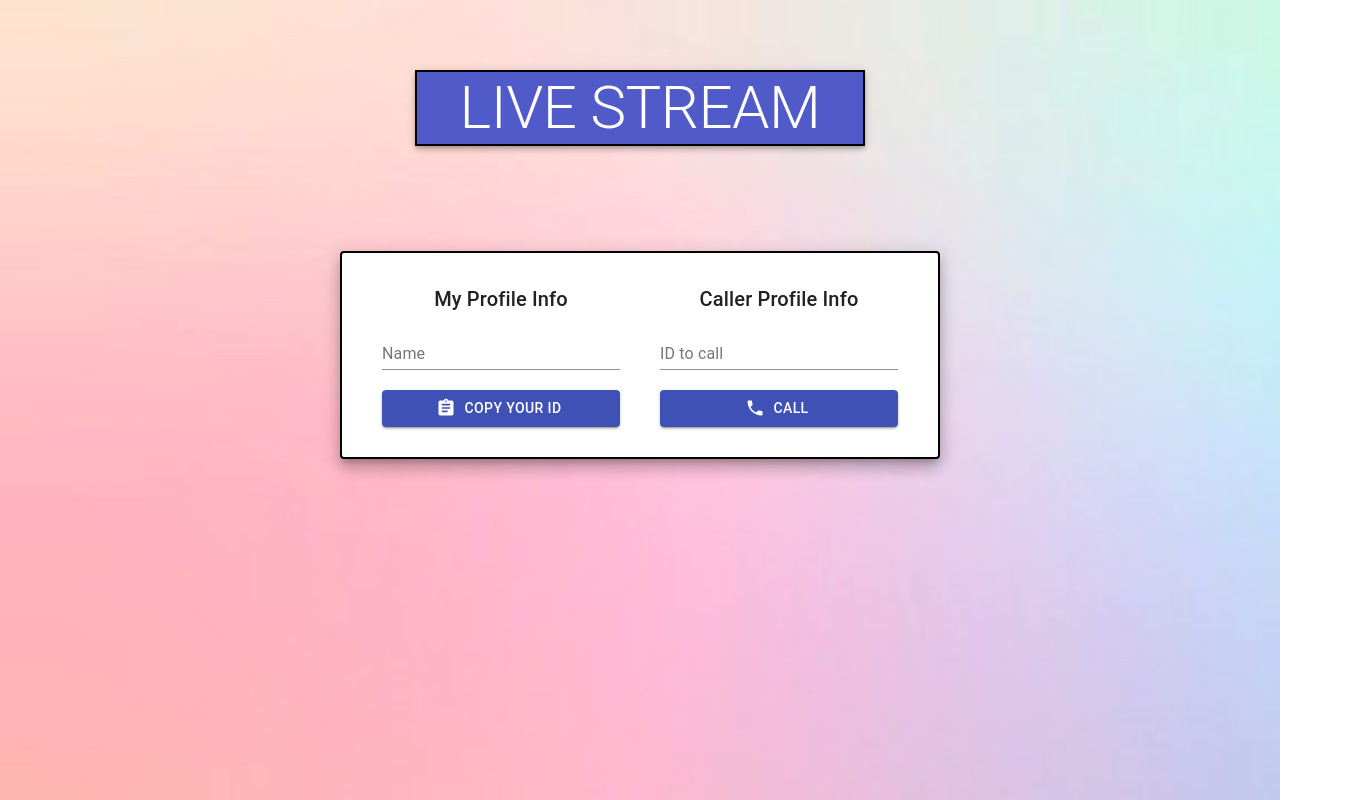
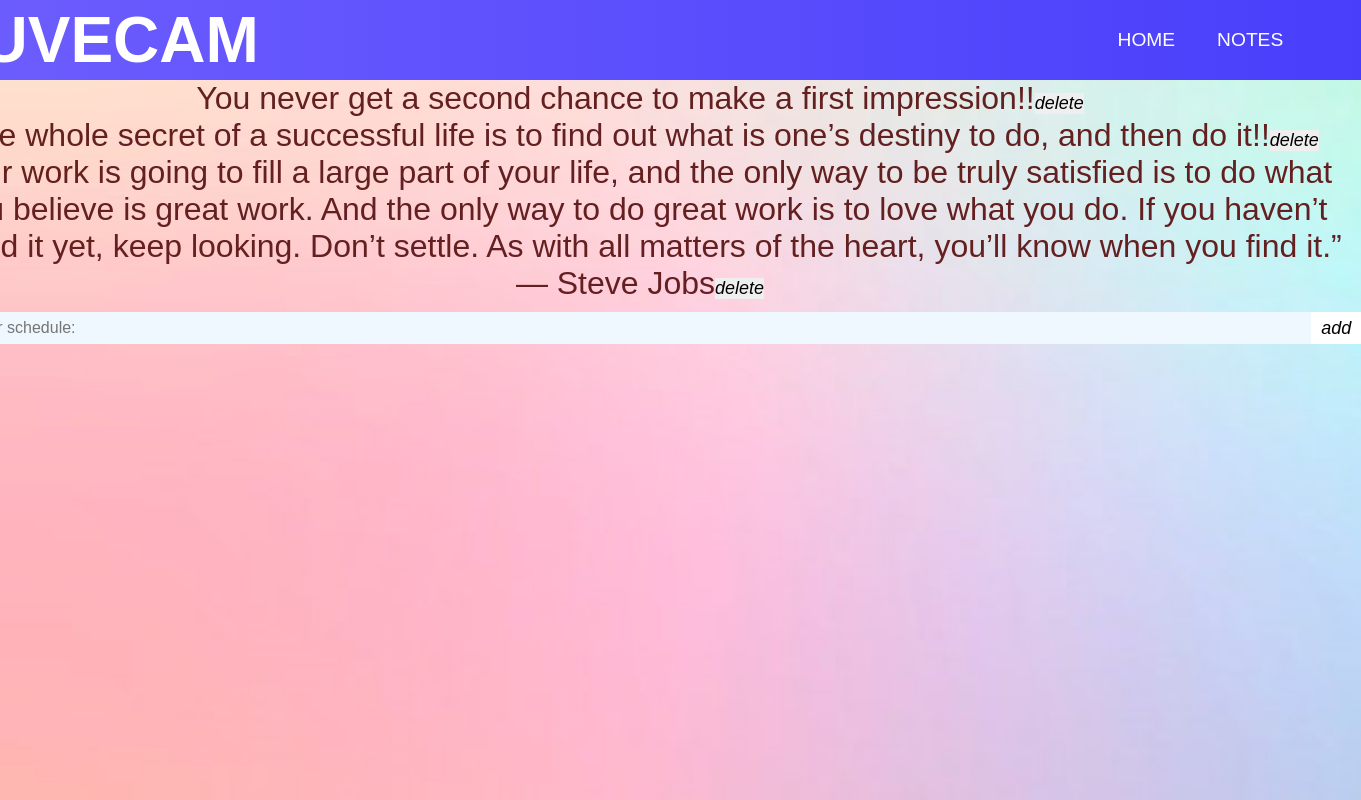
Before and after one commit to SuvethaaE/Livestream-videocall-clone-app, a React (Create React App) app in the folder client/: page /schedule in a window 1280 px wide. Shown: the whole page, 1361 px wide, since content can reach past the window. Built offline with nearby package versions, Linux system fonts and the light colour scheme; no server answers.

Commit message:
make it better

```diff
--- a/client/package.json
+++ b/client/package.json
@@ -11,6 +11,7 @@
     "react": "^17.0.2",
     "react-copy-to-clipboard": "^5.0.3",
     "react-dom": "^17.0.2",
+    "react-router-dom": "^5.2.0",
     "react-scripts": "4.0.3",
     "simple-peer": "^9.11.0",
     "socket.io-client": "^4.1.2",
--- a/client/src/App.css
+++ b/client/src/App.css
@@ -1,38 +1,6 @@
-.App {
-  text-align: center;
+*{
+  box-sizing: border-box;
+  margin: 0;
+  padding: 0;
+  font-family: 'Montserrat',sans-serif;
 }
-
-.App-logo {
-  height: 40vmin;
-  pointer-events: none;
-}
-
-@media (prefers-reduced-motion: no-preference) {
-  .App-logo {
-    animation: App-logo-spin infinite 20s linear;
-  }
-}
-
-.App-header {
-  background-color: #282c34;
-  min-height: 100vh;
-  display: flex;
-  flex-direction: column;
-  align-items: center;
-  justify-content: center;
-  font-size: calc(10px + 2vmin);
-  color: white;
-}
-
-.App-link {
-  color: #61dafb;
-}
-
-@keyframes App-logo-spin {
-  from {
-    transform: rotate(0deg);
-  }
-  to {
-    transform: rotate(360deg);
-  }
-}
--- a/client/src/App.js
+++ b/client/src/App.js
@@ -1,4 +1,6 @@
 import React from "react";
+import './App.css';
+import Navbar from "./components/NavBar/Navbar";
 import { Typography, AppBar} from "@material-ui/core";
 import { makeStyles } from "@material-ui/core/styles";
 import VideoPlay from "./components/VideoPlay";
@@ -37,7 +39,8 @@
   const obj = useStyles();
   return(
   <div className={obj.wrapper}>
-     <AppBar className={obj.appBar} position="static" color="inherit">
+    <Navbar />
+     {/* <AppBar className={obj.appBar} position="static" color="inherit">
     <Typography variant="h2" align="center">
     LIVE STREAM
     </Typography>
@@ -45,7 +48,7 @@
      <VideoPlay />
      <Option>
        <Notification />
-       </Option>
+       </Option> */}
   </div>
   );
 }
--- a/client/src/SocketContext.js
+++ b/client/src/SocketContext.js
@@ -23,9 +23,10 @@
     navigator.mediaDevices.getUserMedia({ video: true, audio: true })
       .then((currentStream) => {
         setStream(currentStream);
-
         myVideo.current.srcObject = currentStream;
-      });
+      }) .catch(function(err) {
+        console.log(err);
+     });
 
     socket.on('me', (id) => setMe(id));
 
--- /dev/null
+++ b/client/src/components/NavBar/MenuItems.js
@@ -0,0 +1,17 @@
+export const MenuItems=[
+    {
+    title: 'HOME',
+    url:'/',
+    cName: 'nav-links'
+    },
+    // {
+    //     title: 'CHAT',
+    //     url:'/chat',
+    //     cName: 'nav-links'
+    //     },
+        {
+            title: 'NOTES',
+            url:'/schedule',
+            cName: 'nav-links'
+            }
+]
--- /dev/null
+++ b/client/src/components/NavBar/Navbar.css
@@ -0,0 +1,45 @@
+.Nav1{
+    background:linear-gradient(90deg,rgb(110,94,254) 0%,rgba(73,63,251,1)100%) ;
+    height:80px;
+    display:flex;
+    justify-content: center;
+    align-items: center;
+    font-size: 1.2rem;
+
+}
+.Nav2{
+    color:#fff;
+    justify-self: start;
+    margin-left: 20px;
+    cursor: pointer;
+}
+.Nav4{
+    margin-left: 0.5rem;
+    font-size: 1.6rem;
+}
+.nav-menu{
+    display: grid;
+    grid-template-columns: repeat(5,auto);
+    grid-gap:10px;
+    list-style: none;
+    text-align:center ;
+    width: 83vw;
+    justify-content:end ;
+    margin-right: 2rem;
+}
+.nav-links{
+    color: white;
+    text-decoration: none;
+    padding: 0.5rem 1rem;
+}
+.nav-links:hover{
+    background-color: #6d76f7;
+    border-radius: 4px;
+    transition: all 0.2s ease-out;
+}
+.fabars{
+    color:#fff;
+}
+.Nav3{
+    display: none;
+}
--- /dev/null
+++ b/client/src/components/NavBar/Navbar.js
@@ -0,0 +1,58 @@
+import React,{Component} from 'react';
+import {MenuItems} from "./MenuItems";
+import './Navbar.css';
+import Schedule_list from "../WorkSchedule/Work";
+import VideoPlay from "../VideoPlay";
+
+import { useHistory, Link, BrowserRouter as Router, Switch, Route,} from "react-router-dom";
+
+    function Navbar() {
+        const [state, setState] = React.useState({clicked:false})
+        // state={clicked:false}
+
+    const handleClick = ()=>{
+        setState({clicked: !state.clicked})
+    }
+
+
+
+
+       return(
+         <div>
+           <nav className="Nav1">
+            <h1 className="Nav2">SUVECAM<i className="Nav4"></i></h1>
+            <div className="Nav3" onClick={handleClick}>
+           <i className={state.clicked? 'fas fa-times' : 'fas fa-bars' }></i>
+            </div>
+            <ul className={state.clicked ? 'nav-menu active':'nav-menu'}>
+
+                {MenuItems.map((item,index)=>{
+                return(
+
+                    <li key={index} >
+                        <a className={item.cName} href={item.url}>
+                    {item.title}
+                    </a></li>
+                )
+                })}
+            </ul>
+
+           </nav>
+
+<Router>
+<div>
+<Switch>
+<Route path="/schedule">
+  <Schedule_list />
+</Route>
+<Route path="/">
+<VideoPlay />
+</Route>
+</Switch>
+</div>
+</Router>
+</div>
+       )
+
+}
+export default Navbar;
--- a/client/src/components/VideoPlay.jsx
+++ b/client/src/components/VideoPlay.jsx
@@ -1,11 +1,12 @@
 import React, { useContext } from 'react';
-import { Grid, Typography, Paper, makeStyles } from '@material-ui/core';
-
+import { Grid, Typography, Paper, makeStyles, AppBar } from '@material-ui/core';
+import Option from "./Option";
+import Notification from "./Notification";
 import { SocketContext } from '../SocketContext';
 
 const useStyles = makeStyles((theme) => ({
   video: {
-    width: '750px',
+    width: '550px',
     [theme.breakpoints.down('xs')]: {
       width: '300px',
     },
@@ -23,11 +24,48 @@
   },
 }));
 
+const useVideoStyles = makeStyles((theme) => ({
+  appBar: {
+    borderRadius: 0,
+    margin: '70px 50px',
+    display: 'flex',
+    fontsize: '2.0rem',
+    flexDirection: 'row',
+    justifyContent: 'center',
+    alignItems: 'center',
+    background:'#505AC9',
+    color: 'white',
+    fontFamily:'Times New Roman',
+    width: '450px',
+    border: '2px solid black',
+
+    [theme.breakpoints.down('xs')]: {
+      width: '90%',
+    },
+  },
+image: {
+    marginLeft: '15px',
+  },
+wrapper: {
+    display: 'flex',
+    flexDirection: 'column',
+    alignItems: 'center',
+    width: '100%',
+  },
+}));
+
 const VideoPlay = () => {
   const { name, callAccepted, myVideo, userVideo, callEnded, stream, call } = useContext(SocketContext);
   const classes = useStyles();
+  const obj = useVideoStyles();
+  return (
 
-  return (
+      <div className={obj.wrapper}>
+      <AppBar className={obj.appBar} position="static" color="inherit">
+       <Typography variant="h2" align="center">
+    LIVE STREAM
+    </Typography>
+    </AppBar>
     <Grid container className={classes.gridContainer}>
       {stream && (
         <Paper className={classes.paper}>
@@ -45,7 +83,14 @@
           </Grid>
         </Paper>
       )}
-    </Grid>
+      </Grid>
+      <Option>
+<Notification />
+</Option>
+</div>
+
+
+
   );
 };
 
--- /dev/null
+++ b/client/src/components/WorkSchedule/Work.css
@@ -0,0 +1,62 @@
+body{
+  /* background-image: url("image.jpg"); */
+  background-repeat: repeat;
+  display: flex;
+  flex-direction: column;
+  font-size: 2.0rem;
+  align-items: center;
+  text-align: center;
+  justify-content: center;
+  color: gainsboro;
+}
+h1{
+  color: darkgrey;
+  font-size: 4rem;
+  text-align: center;
+}
+.scheduled_list{
+ padding-top: 10px ;
+ width: 100px;
+ color: gainsboro;
+}
+.Scheduling_Status{
+  color:black;
+  text-indent: 18px;
+  font-size: 1.6rem;
+}
+.schedule-name{
+  cursor:pointer;
+}
+.completed-task{
+  color:black;
+  text-decoration: line-through;
+}
+button{
+  border:0;
+  cursor: pointer;
+  font-size: 18px;
+  outline:0;
+}
+.Scheduling_Status button{
+color:grey;
+}
+input{
+  background-color: aliceblue;
+  padding:7px 10px;
+  font-size:1rem;
+  color:black;
+  outline:0;
+  border:0;
+  flex:1;
+}
+form{
+  display:flex;
+  padding-top: 10px;
+}
+form button{
+  color: black;
+  background: white;
+  outline: 0;
+  padding: 0 10px;
+  width: 50px;
+}
--- /dev/null
+++ b/client/src/components/WorkSchedule/Work.js
@@ -0,0 +1,76 @@
+import React, {useState} from 'react';
+import ReactDOM from 'react-dom';
+import './Work.css';
+const Add_task=({addtask}) =>{
+  const [value,updatevalue] = useState("");
+
+const Task_submit = a =>{
+  a.preventDefault();
+  if(value!=="")
+  {
+    addtask(value)
+    updatevalue("");
+  }
+};
+return(
+  <form onSubmit={Task_submit}>
+    <input
+     type ="text"
+     value={value}
+     placeholder="Enter your schedule:"
+      onChange={a => updatevalue(a.target.value)}
+      />
+    <button type="submit"><i class="material-icons">add</i></button>
+  </form>
+);
+}
+
+const Schedule_list = () =>{
+ const addtask = text =>update_task([...old_task,{text}]);
+const[old_task,update_task] = useState([
+  {
+   text:"You never get a second chance to make a first impression!!",
+   isCompleted:false
+  },
+  {
+    text:"The whole secret of a successful life is to find out what is one’s destiny to do, and then do it!!",
+    isCompleted:false
+  },
+  {
+    text:"Your work is going to fill a large part of your life, and the only way to be truly satisfied is to do what you believe is great work. And the only way to do great work is to love what you do. If you haven’t found it yet, keep looking. Don’t settle. As with all matters of the heart, you’ll know when you find it.” — Steve Jobs",
+    isCompleted:false
+   }
+  ]);
+  const striketask = index =>{
+    const new_task = [...old_task];
+    if(new_task[index].isCompleted){
+      new_task[index].isCompleted=false;
+    }
+    else{
+      new_task[index].isCompleted=true;
+    }
+    update_task(new_task);
+  }
+  const delete_task=index =>{
+    const new_task =[...old_task];
+    new_task.splice(index,1);
+    update_task(new_task);
+  }
+
+return(
+  <div classname="scheduled_list">
+   {old_task.map((schedules,index) => (
+    <div classname = "Scheduling_Status">
+      <span onClick= {() => striketask(index)}className={schedules.isCompleted? "schedule-name completed-task":"schedule-name"}>
+
+      {schedules.text}
+      </span>
+      <button onClick={()=> delete_task(index)}><i class = "material-icons">delete</i></button>
+      </div>
+     ))}
+    <Add_task addtask={addtask}/>
+   </div>
+   );
+}
+export default Schedule_list
+//ReactDOM.render(<Schedule_list />,document.getElementById('root'));
```
Also changed, not shown: 1 other file (tests, documents, lock files or other folders).
